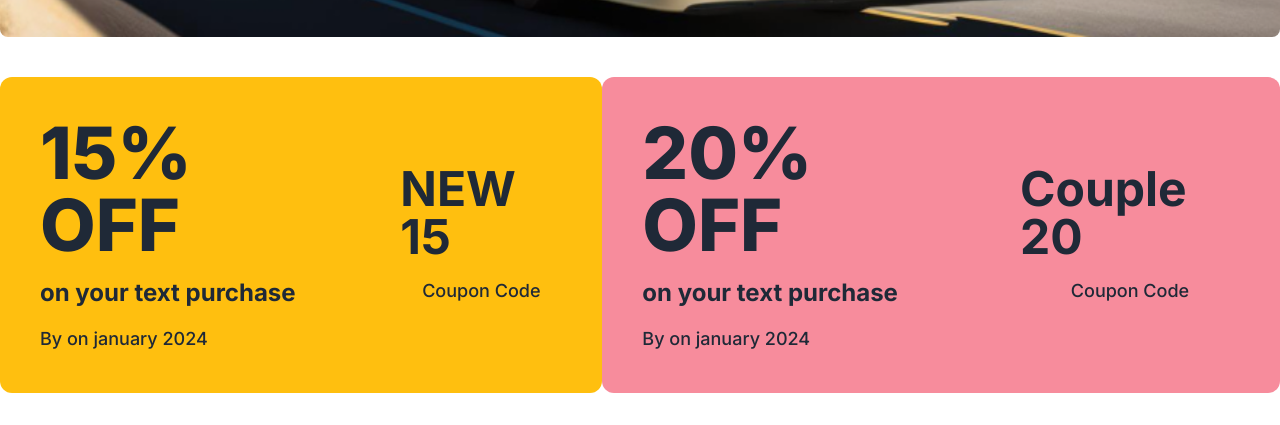
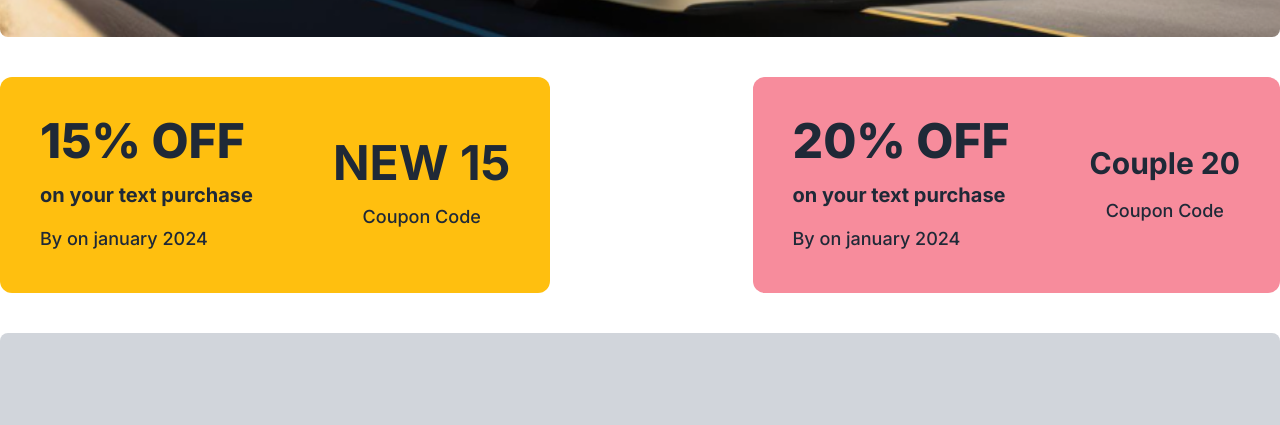
Before and after one commit to sujoydam123/ass-5, a plain HTML site: page index.html in a window 1280 px wide. Shown: the part 895-1320 px from the top of the page. Drawn offline with nearby package versions, Linux system fonts and the light colour scheme.

Commit message:
third commit

```diff
--- a/index.html
+++ b/index.html
@@ -79,8 +79,8 @@
             <div class="container mx-auto flex justify-between mt-10">
                 <div class="flex items-center justify-between gap-20 bg-[#FFBF0F] rounded-xl p-10">
                     <div class="space-y-4">
-                        <h2 class="text-7xl font-extrabold">15% OFF</h2>
-                        <p class="text-2xl font-bold">on your text purchase</p>
+                        <h2 class="text-5xl font-extrabold">15% OFF</h2>
+                        <p class="text-xl font-bold">on your text purchase</p>
                         <p class="text-lg font-medium">By on january 2024</p>
                     </div>
                     <div class="space-y-4">
@@ -90,12 +90,12 @@
                 </div>
                 <div class="flex items-center justify-between gap-20 bg-[#F78C9C] rounded-xl p-10">
                     <div class="space-y-4">
-                        <h1 class="text-7xl font-extrabold">20% OFF</h1>
-                        <p class="text-2xl font-bold">on your text purchase</p>
+                        <h1 class="text-5xl font-extrabold">20% OFF</h1>
+                        <p class="text-xl font-bold">on your text purchase</p>
                         <p class="text-lg font-medium">By on january 2024</p>
                     </div>
                     <div class="space-y-4">
-                        <h3 class="text-5xl font-bold" id="discount2">Couple 20</h3>
+                        <h3 class="text-3xl font-bold" id="discount2">Couple 20</h3>
                         <p class="text-lg font-medium text-center">Coupon Code</p>
                     </div>
                 </div>
```
